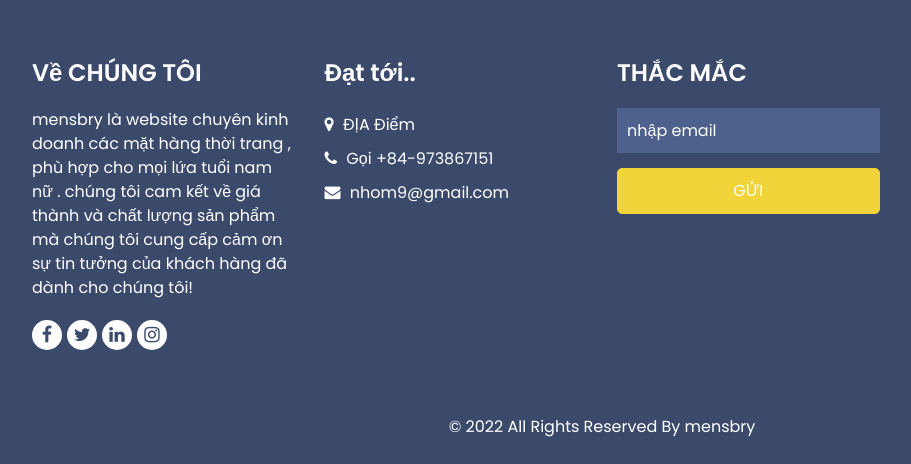
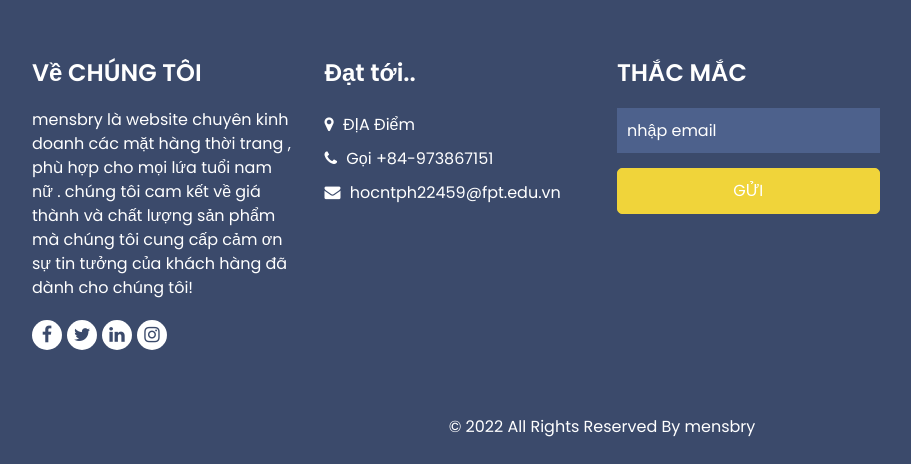
Before and after one commit to hocntph22459/timup-web, a PHP site: page / in a window 1280 px wide. Shown: the part 3936-4400 px from the top of the page, without its empty margins (38-949 px from the left). Run offline with PHP 8.4, Linux system fonts and the light colour scheme; data that the repository does not hold is empty; some libraries are stand-ins or nearby versions; grey boxes are pictures that could not be loaded.

Commit message:
fixx bug

```diff
--- a/views/footer.php
+++ b/views/footer.php
@@ -48,7 +48,7 @@
             <a href="">
               <i class="fa fa-envelope" aria-hidden="true"></i>
               <span>
-                nhom9@gmail.com
+                hocntph22459@fpt.edu.vn
               </span>
             </a>
           </div>
```
